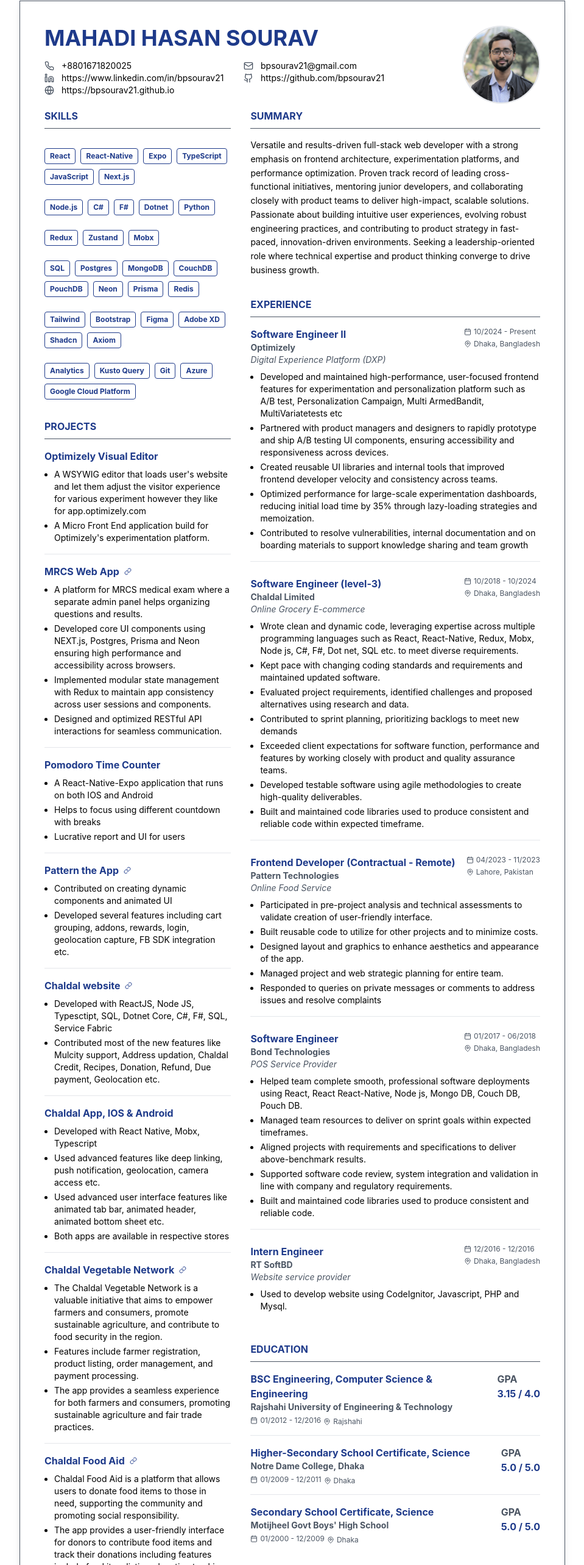
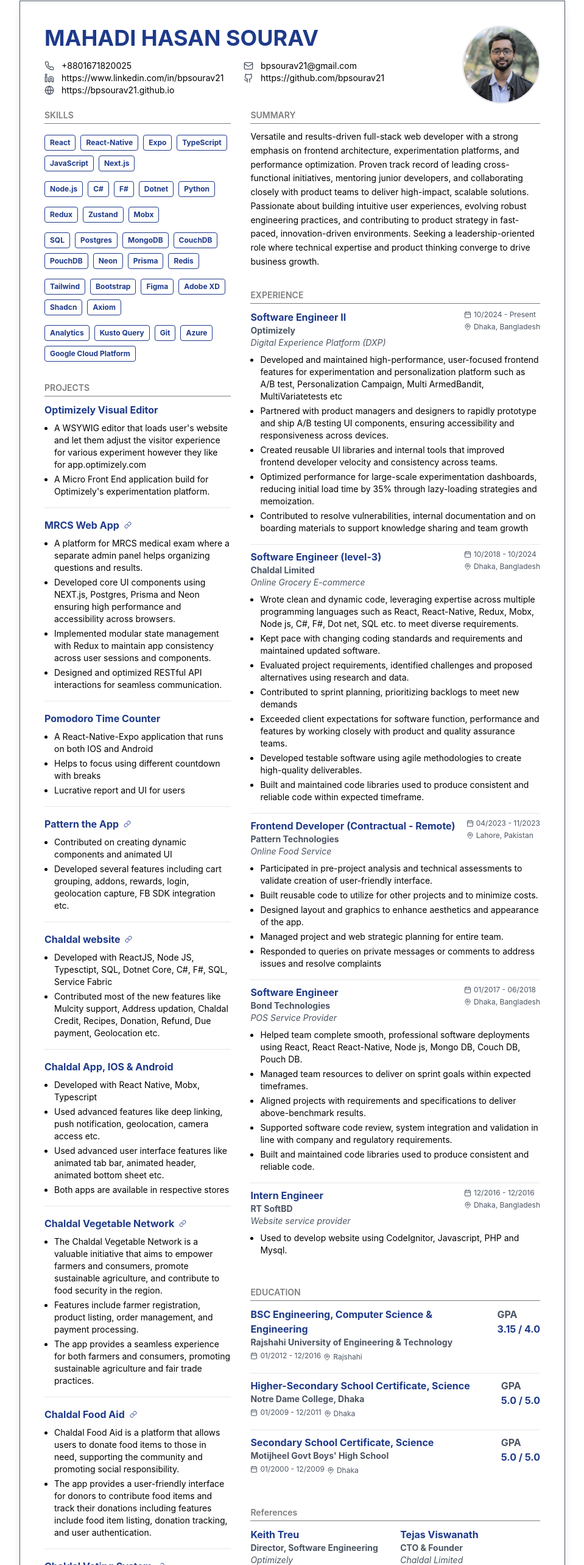
Before and after one commit to bpsourav21/bpsourav21.github.io, a Next.js app: page /resume in a window 1280 px wide. Shown: the part 79-2645 px from the top of the page at 61% size, without its empty margins (160-1119 px from the left). Built offline with nearby package versions, Linux system fonts and the light colour scheme.

Commit message:
Some UI modification with font size fix

```diff
--- a/src/app/globals.css
+++ b/src/app/globals.css
@@ -124,3 +124,12 @@
 .border-secondary {
   border-color: #e5e7eb;
 }
+
+.title-style {
+  color: #7d7d7d;
+  font-size: 14px;
+  font-weight: 600;
+  margin-bottom: 10px;
+  border-bottom: 1px solid #7d7d7d;
+  padding-bottom: 3px;
+}
--- a/src/components/resume/EducationSection.tsx
+++ b/src/components/resume/EducationSection.tsx
@@ -7,14 +7,14 @@ export default function EducationSection() {
   return (
     <div className="mt-8 grid grid-cols-1 gap-8">
       <div>
-        <h2 className="text-md font-bold text-primary mb-4 border-b border-primary pb-2">
+        <h2 className="title-style">
           EDUCATION
         </h2>
-        <div className="space-y-4">
+        <div className="space-y-2">
           {educations.map((edu, index) => (
             <div
               key={index}
-              className="border-b border-secondary pb-3 last:border-b-0"
+              className="border-b border-secondary pb-4 last:border-b-0"
             >
               <div className="flex justify-between items-start">
                 <div className="flex-1">
--- a/src/components/resume/ExperienceSection.tsx
+++ b/src/components/resume/ExperienceSection.tsx
@@ -6,10 +6,10 @@ export default function ExperienceSection() {
 
   return (
     <div>
-      <h2 className="text-md font-bold text-primary mb-4 border-b border-primary pb-2">
+      <h2 className="title-style">
         EXPERIENCE
       </h2>
-      <div className="space-y-6">
+      <div className="space-y-2">
         {experiences.map((exp, index) => (
           <div
             key={index}
--- a/src/components/resume/ProjectsSection.tsx
+++ b/src/components/resume/ProjectsSection.tsx
@@ -6,7 +6,7 @@ export default function ProjectsSection() {
 
   return (
     <div className="mt-8">
-      <h2 className="text-md font-bold text-primary mb-4 border-b border-primary pb-2">
+      <h2 className="title-style">
         PROJECTS
       </h2>
       <div className="grid grid-cols-1 gap-4">
--- a/src/components/resume/ReferencesSection.tsx
+++ b/src/components/resume/ReferencesSection.tsx
@@ -5,12 +5,12 @@ export default function ReferencesSection() {
 
   return (
     <div>
-      <h2 className="text-md font-bold text-primary uppercase border-b border-primary pb-2 mb-4">
+      <h2 className="title-style">
         References
       </h2>
       <div className="grid grid-cols-2 lg:grid-cols-2 gap-4">
         {references.map((ref, index) => (
-          <div key={index} className="pb-3">
+          <div key={index} className="pb-4">
             <h3 className="font-bold text-primary text-md">{ref.name}</h3>
             <p className="text-sm font-bold text-secondary">{ref.title}</p>
             <p className="text-sm italic text-secondary">{ref.company}</p>
--- a/src/components/resume/ResumePopup.tsx
+++ b/src/components/resume/ResumePopup.tsx
@@ -19,10 +19,13 @@ export default function ResumePopup({
           <div className="scrollable max-h-[80vh] w-full overflow-y-auto">
             <ResumeHome />
           </div>
+        </div>
+        <div className="flex justify-center">
           <button
             // href="/resume.pdf"
             // target="_blank"
-            className="mt-4 px-6 py-2 bg-blue-600 text-white rounded-lg hover:bg-blue-700 transition-colors duration-300"
+            onClick={() => alert("This feature is not implemented yet.")}
+            className="mt-10 px-6 py-2 bg-blue-600 text-white rounded-lg hover:bg-blue-700 transition-colors duration-300"
           >
             <Download size={16} className="inline mr-2" />
             Download Resume
--- a/src/components/resume/SkillsSection.tsx
+++ b/src/components/resume/SkillsSection.tsx
@@ -5,13 +5,13 @@ export default function SkillsSection() {
 
   return (
     <div>
-      <h2 className="text-md font-bold text-primary mb-4 border-b border-primary pb-2">
+      <h2 className="title-style">
         SKILLS
       </h2>
       <div className="grid grid-cols-1 gap-2">
         {Object.entries(skillsByGroup).map(([groupName, skills], index) => (
           <div key={index} className="flex flex-col gap-2">
-            <div className="mb-2" />
+            <div className="mb-0" />
             <div className="flex flex-wrap gap-2">
               {skills.map((skill, index) => (
                 <div
--- a/src/components/resume/SummarySection.tsx
+++ b/src/components/resume/SummarySection.tsx
@@ -4,7 +4,7 @@ export default function SummarySection() {
   const summary = data.SummarySection.summary;
   return (
     <div>
-      <h2 className="text-md font-bold text-primary mb-4 border-b border-primary pb-2">
+      <h2 className="title-style">
         SUMMARY
       </h2>
       <p className="text-sm leading-relaxed">{summary}</p>
```
